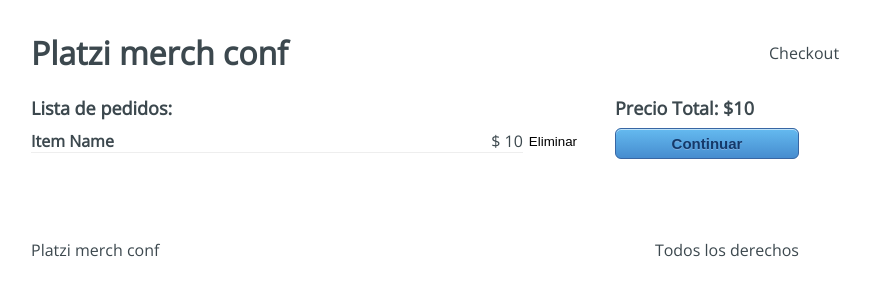
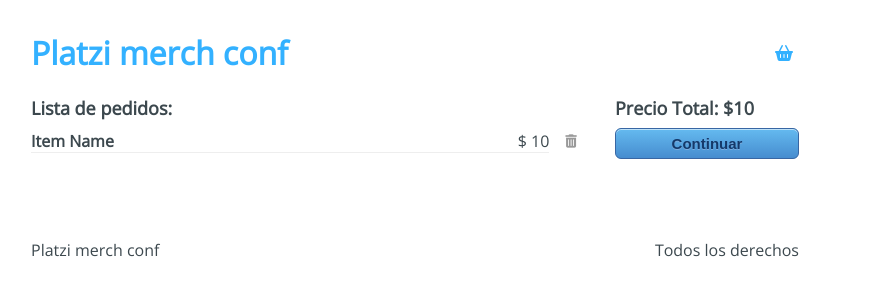
Before and after one commit to jprietor13/platzi-conf-merch, a React app: page /checkout in a window 1280 px wide. Shown: the top 300 px of the page, without its empty margins (225-1095 px from the left). Built offline with nearby package versions, Linux system fonts and the light colour scheme.

Commit message:
feat: Connect links whit react-router and add icons

```diff
--- a/public/index.html
+++ b/public/index.html
@@ -4,6 +4,10 @@
     <meta charset="UTF-8" />
     <meta http-equiv="X-UA-Compatible" content="IE=edge" />
     <meta name="viewport" content="width=device-width, initial-scale=1.0" />
+    <script
+      src="https://kit.fontawesome.com/621f7684ba.js"
+      crossorigin="anonymous"
+    ></script>
     <title>Platzi conf merch</title>
   </head>
   <body>
--- a/src/components/Header.jsx
+++ b/src/components/Header.jsx
@@ -1,12 +1,17 @@
 import React from 'react';
+import { Link } from 'react-router-dom';
 import '../assets/styles/components/Header.css';
 
 const Header = () => {
   return (
     <div className="Header">
-      <h1 className="Header-title">Platzi merch conf</h1>
+      <Link to="/">
+        <h1 className="Header-title">Platzi merch conf</h1>
+      </Link>
       <div className="Header-checkout">
-        Checkout
+        <Link to="/checkout">
+          <i className="fas fa-shopping-basket" />
+        </Link>
       </div>
     </div>
   );
--- a/src/containers/Checkout.jsx
+++ b/src/containers/Checkout.jsx
@@ -1,4 +1,5 @@
 import React from 'react';
+import { Link } from 'react-router-dom';
 import '../assets/styles/containers/Checkout.css';
 
 const Checkout = () => {
@@ -11,12 +12,16 @@
             <h4>Item Name</h4>
             <span>$ 10</span>
           </div>
-          <button type="button">Eliminar</button>
+          <button type="button">
+            <i className="fas fa-trash-alt" />
+          </button>
         </div>
       </div>
       <div className="Checkout-sidebar">
         <h3>Precio Total: $10</h3>
-        <button type="button">Continuar</button>
+        <Link to="/checkout/information">
+          <button type="button">Continuar</button>
+        </Link>
       </div>
     </div>
   );
--- a/src/containers/Information.jsx
+++ b/src/containers/Information.jsx
@@ -1,4 +1,5 @@
 import React from 'react';
+import { Link } from 'react-router-dom';
 import '../assets/styles/containers/Information.css';
 
 const Information = () => {
@@ -26,7 +27,9 @@
             Regresar
           </div>
           <div className="Information-next">
-            Pagar
+            <Link to="/checkout/payment">
+              Pagar
+            </Link>
           </div>
         </div>
       </div>
```
